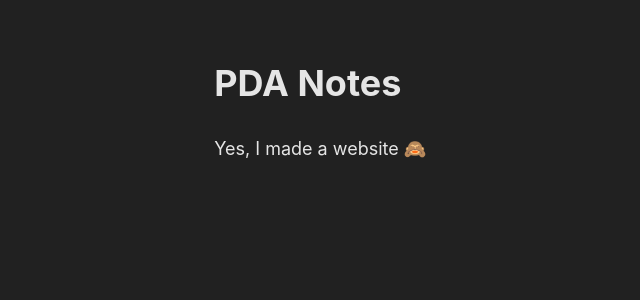
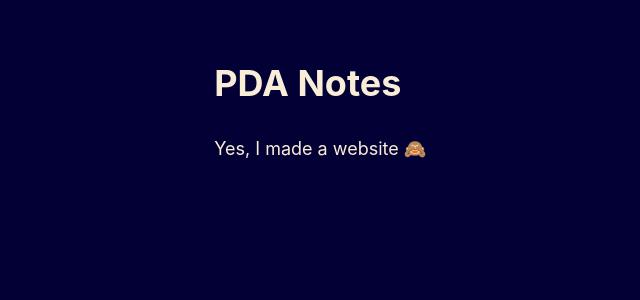
Before and after one commit to ccozens/notes-blog, a SvelteKit app: page / in a window 1280 px wide. Shown: the top 300 px of the page, without its empty margins (0-640 px from the left). Built offline with nearby package versions, Linux system fonts and the light colour scheme.

Commit message:
Added color-background-secondary CSS var and switched colours to oklch

```diff
--- a/src/routes/+layout.svelte
+++ b/src/routes/+layout.svelte
@@ -14,10 +14,10 @@
 <style>
 	:global(:root) {
 		--spacing-unit: 4px;
-		--color-background: #212121;
-		--color-secondary: #212121;
-		--color-text-primary: #e5e5e5;
-		--color-text-secondary: #959595;
+		--color-background: oklch(15% 0.1 268);
+		--color-background-secondary: oklch(20% 0.1 268);
+		--color-text-primary: oklch(95% 0.03 82);
+		--color-text-secondary: oklch(90% 0.5 82);
 	}
 
 	:global(body) {
```
